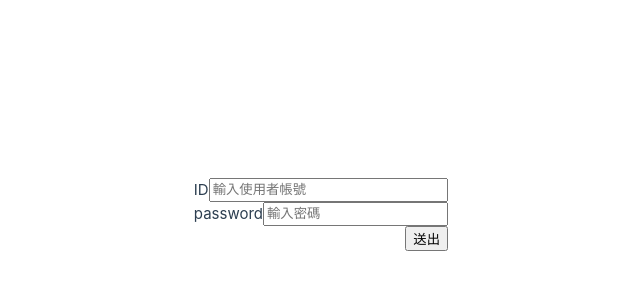
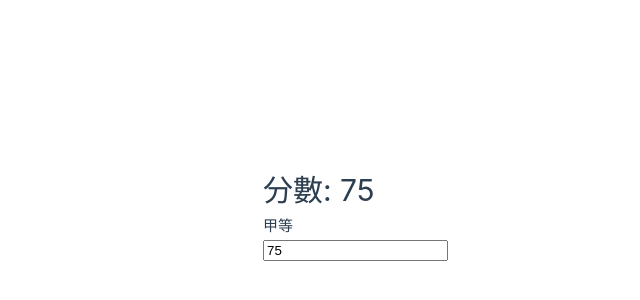
Before and after one commit to idben/EEIT215_20260413, a Vue app in the folder test001/: page / in a window 1280 px wide. Shown: the part 186-486 px from the top of the page, without its empty margins (192-832 px from the left). Built offline with nearby package versions, Linux system fonts and the light colour scheme.

Commit message:
條件渲染

```diff
--- a/test001/src/Test07.vue
+++ b/test001/src/Test07.vue
@@ -1,7 +1,7 @@
 <script setup>
 import { ref } from 'vue';
 
-const userID = ref("")
+const userID = ref("ben")
 const userPWD = ref("")
 
 const handleSubmit = (e) => {
--- /dev/null
+++ b/test001/src/Test08.vue
@@ -0,0 +1,17 @@
+<script setup>
+import { ref } from 'vue';
+
+const score = ref(75);
+
+</script>
+<template>
+    <div>
+        <h1>分數: {{ score }} <span v-show="score == 100">⭐</span></h1>
+        <div v-if="score >= 90">優等</div>
+        <div v-else-if="score >= 70">甲等</div>
+        <div v-else-if="score >= 60">乙等</div>
+        <div v-else>不及格</div>
+        <input type="number" v-model.number="score">
+    </div>
+</template>
+<style scoped></style>
--- a/test001/src/main.js
+++ b/test001/src/main.js
@@ -1,6 +1,6 @@
 import './assets/main.css'
 
 import { createApp } from 'vue'
-import App from './Test07.vue'
+import App from './Test08.vue'
 
 createApp(App).mount('#app')
```
